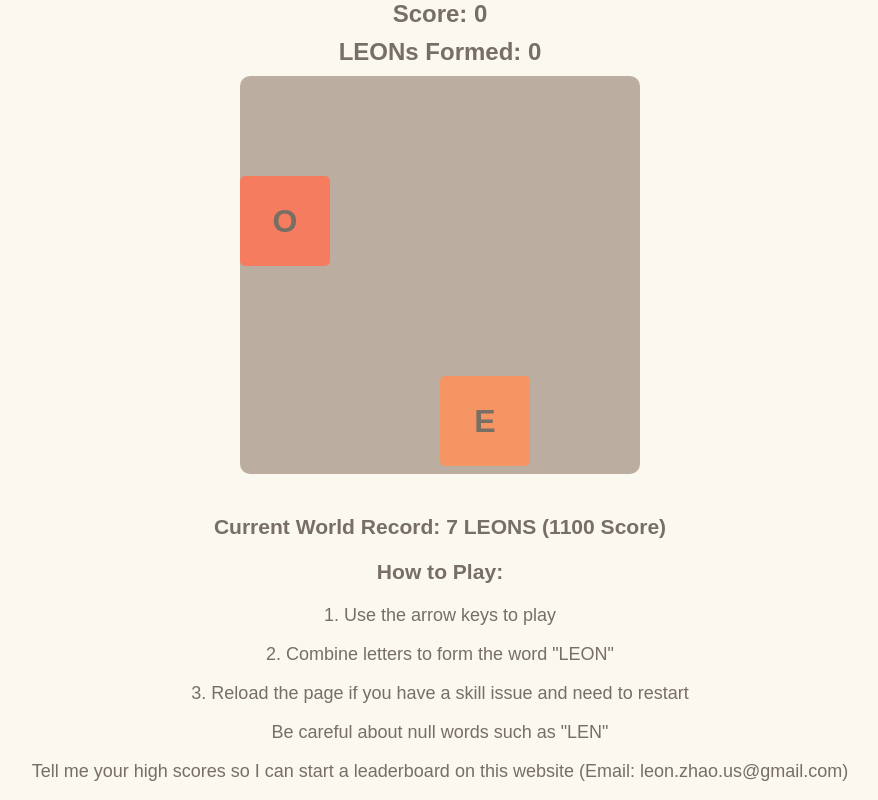
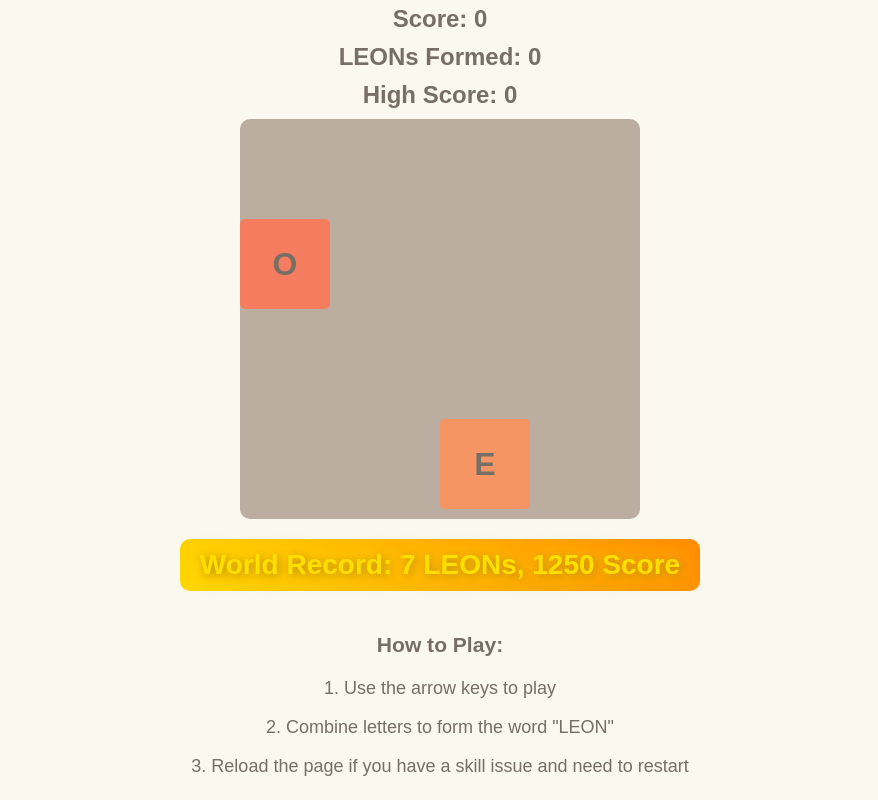
Before and after one commit to leoniscooler/LEON, a plain HTML site: page index.html in a window 1280 px wide. Shown: the whole page, without its empty margins (200-1078 px from the left). Drawn offline with Linux system fonts and the light colour scheme.

Commit message:
index.html

```diff
--- a/index.html
+++ b/index.html
@@ -15,7 +15,7 @@
             height: 100vh;
             margin: 0;
         }
-        #score-container, #leon-counter {
+        #score-container, #leon-counter, #leaderboard {
             font-size: 24px;
             font-weight: bold;
             color: #776e65;
@@ -60,6 +60,24 @@
             animation: growGlow 1.5s ease-out forwards;
         }
 
+#world-record {
+    font-size: 28px;
+    font-weight: bold;
+    color: #ffdf00;
+    text-shadow: 2px 2px 5px #b8860b, 0 0 15px #ffd700;
+    background: linear-gradient(45deg, #ffd700, #ff8c00);
+    padding: 10px 20px;
+    border-radius: 10px;
+    display: inline-block;
+    margin-bottom: 20px;
+    animation: glow 1.5s infinite alternate;
+}
+
+@keyframes glow {
+    0% { text-shadow: 2px 2px 5px #b8860b, 0 0 10px #ffd700; }
+    100% { text-shadow: 2px 2px 10px #b8860b, 0 0 20px #ffd700; }
+}
+
         @keyframes growGlow {
             0% {
                 transform: scale(1);
@@ -85,12 +103,13 @@
 </head>
 <body>
     <div id="score-container">Score: 0</div>
-    <div id="leon-counter">LEONs Formed: 0</div> <!-- Added LEON counter -->
+    <div id="leon-counter">LEONs Formed: 0</div>
+    <div id="leaderboard">High Score: 0</div> <!-- Leaderboard -->
     <div id="game-container"></div>
 
     <!-- Game Instructions -->
     <div id="instructions">
-        <h3>Current World Record: 7 LEONS (1100 Score)</h3>
+        <div id="world-record">World Record: 7 LEONs, 1250 Score</div>
         <h3>How to Play:</h3>
         <p>
             1. Use the arrow keys to play
@@ -101,25 +120,21 @@
         <p>
              3. Reload the page if you have a skill issue and need to restart
         </p>
-        <p>
-            Be careful about null words such as "LEN"
-        </p>
-        <p>
-            Tell me your high scores so I can start a leaderboard on this website (Email: leon.zhao.us@gmail.com)
-        </p>
-        <p>
-
-        </p>
     </div>
 
     <script>
         const container = document.getElementById('game-container');
         const scoreContainer = document.getElementById('score-container');
         const leonCounterDisplay = document.getElementById('leon-counter');
+        const leaderboardDisplay = document.getElementById('leaderboard');
 
         let board = Array.from(Array(4), () => Array(4).fill(''));
         let score = 0;
         let leonCount = 0;
+
+        // Load high score from local storage
+        let highScore = localStorage.getItem('highScore') || 0;
+        leaderboardDisplay.innerText = `High Score: ${highScore}`;
 
         const letters = ['L', 'E', 'O', 'N'];
         const combinations = {
@@ -209,6 +224,13 @@
                 score += 75;
             }
             scoreContainer.innerText = `Score: ${score}`;
+
+            // Update high score if current score is higher
+            if (score > highScore) {
+                highScore = score;
+                localStorage.setItem('highScore', highScore);
+                leaderboardDisplay.innerText = `High Score: ${highScore}`;
+            }
         }
 
         function move(direction) {
```
